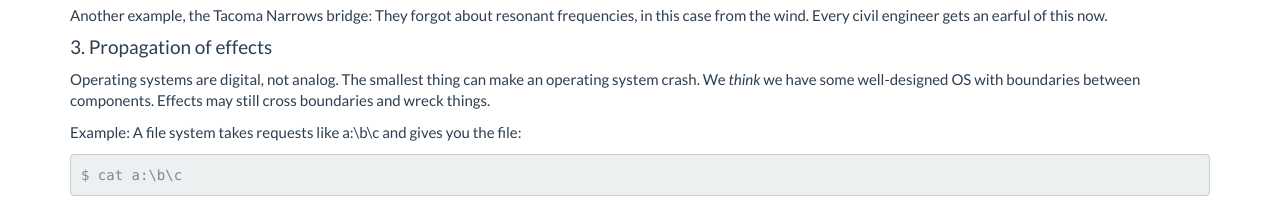
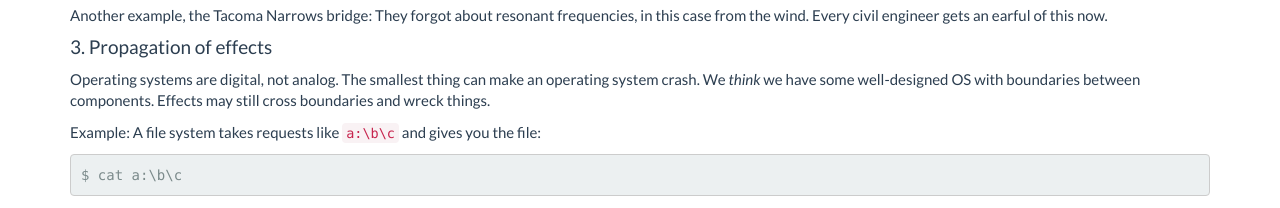
Before and after one commit to kellyhosokawa/CS111-ScribeNotes, a plain HTML site: page Notes - CS 111 - Winter 2015.html in a window 1280 px wide. Shown: the part 3300-3508 px from the top of the page. Drawn offline with Linux system fonts and the light colour scheme.

Commit message:
add a <code> tag

```diff
--- a/Notes - CS 111 - Winter 2015.html
+++ b/Notes - CS 111 - Winter 2015.html
@@ -330,7 +330,7 @@ We <em>think</em> we have some well-designed OS with boundaries
 between components. Effects may still cross boundaries
 and wreck things. </p>
 
-<p>Example: A file system takes requests like a:\b\c and gives
+<p>Example: A file system takes requests like <code>a:\b\c</code> and gives
 you the file: </p>
 
 <pre class="prettyprint">$ cat a:\b\c
```
